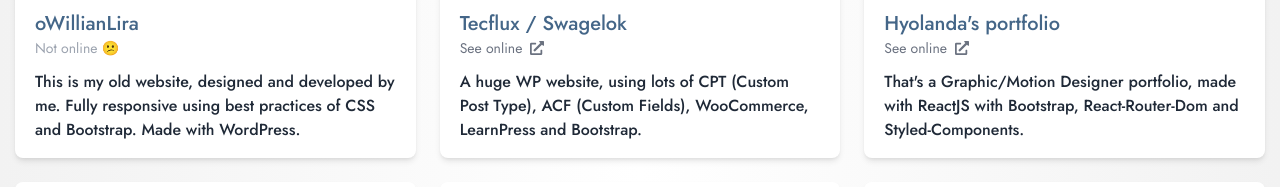
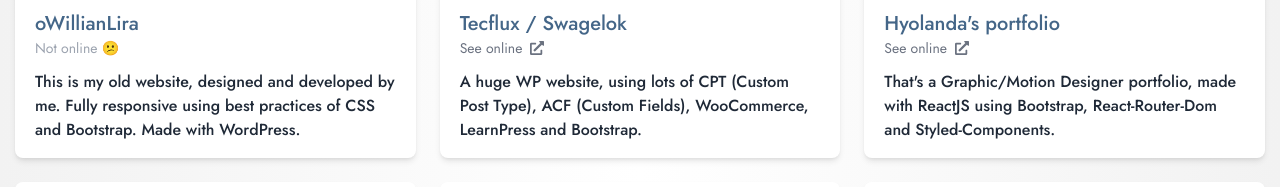
Before and after one commit to oWillianLira/my-website, a React (Create React App) app: page /portfolio in a window 1280 px wide. Shown: the part 401-588 px from the top of the page. Built offline with nearby package versions, Linux system fonts and the light colour scheme.

Commit message:
just fixing something I broke

```diff
--- a/src/pages/Portfolio/index.jsx
+++ b/src/pages/Portfolio/index.jsx
@@ -96,7 +96,7 @@
           name="Hyolanda's portfolio"
           link="https://hyolanda.art/"
           delay="2"
-          description="That's a Graphic/Motion Designer portfolio, made with ReactJS with Bootstrap, React-Router-Dom and Styled-Components."
+          description="That's a Graphic/Motion Designer portfolio, made with ReactJS using Bootstrap, React-Router-Dom and Styled-Components."
         >
           <LightGallery speed={500} plugins={[lgZoom]}>
             <a href={hyo_page_1}>
```
